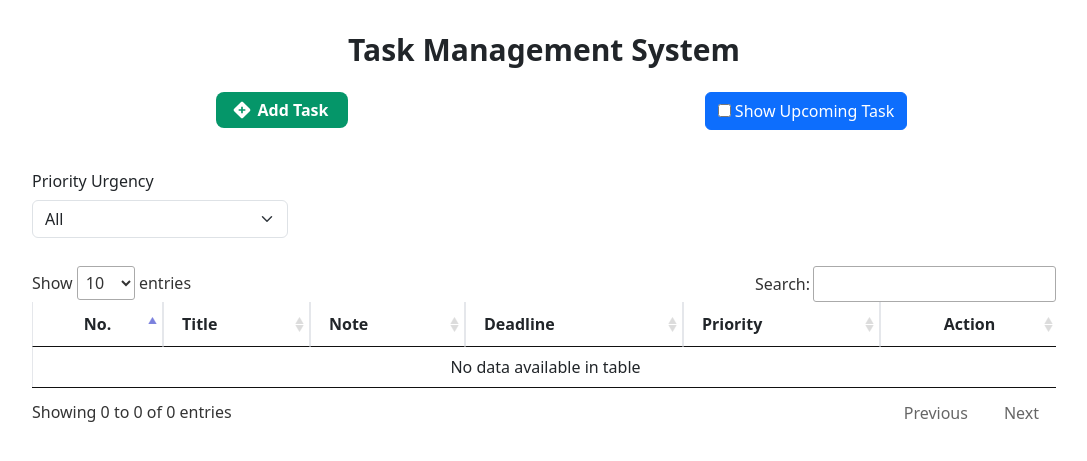
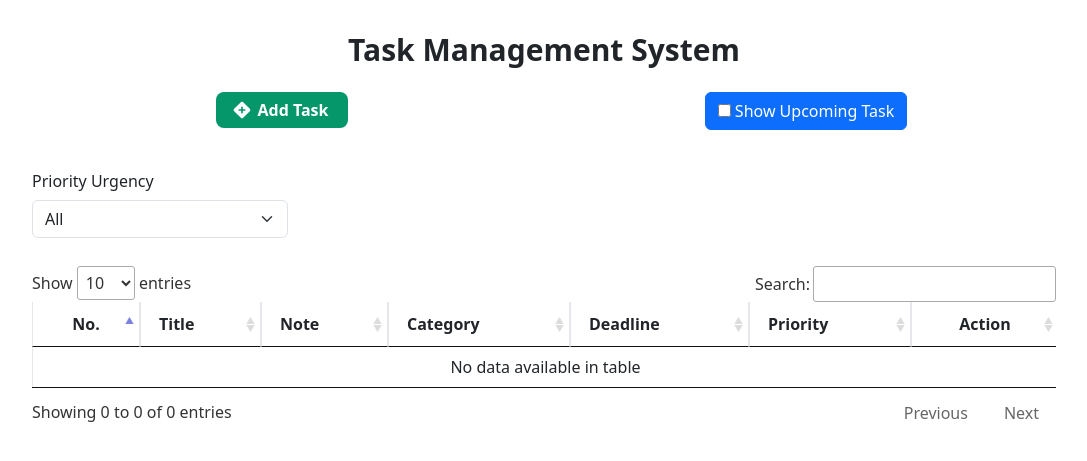
Before and after one commit to kukuhpradypta/progdas_flask_smt1, a Flask app: page / in a window 1280 px wide. Shown: the top 461 px of the page, without its empty margins (96-1183 px from the left). Run offline with Flask 3, Linux system fonts and the light colour scheme; data that the repository does not hold is empty; some libraries are stand-ins or nearby versions.

Commit message:
fix bug on low priority filter and add category and note on api result

```diff
--- a/app/home/api.py
+++ b/app/home/api.py
@@ -9,16 +9,17 @@ def add_task():
     try:
         data = request.get_json()
         title = data['title']
+        note = data['note']
         deadline = data['deadline']
         priority = data['priority']
         category = data['category'].lower()
 
         if category == "work":
-            task = WorkTask(None, title, deadline, priority)
+            task = WorkTask(None, title, note, deadline, priority)
         elif category == "study":
-            task = StudyTask(None, title, deadline, priority)
+            task = StudyTask(None, title, note, deadline, priority)
         elif category == "routine":
-            task = RoutineTask(None, title, deadline, priority)
+            task = RoutineTask(None, title, note, deadline, priority)
         else:
             return jsonify({"status": "failed", "message": "Invalid category!"}), 400
 
--- a/app/home/model.py
+++ b/app/home/model.py
@@ -3,9 +3,10 @@ from datetime import datetime
 
 # Abstract class
 class Task(ABC):
-    def __init__(self, id, title, deadline, priority):
+    def __init__(self, id, title, note, deadline, priority):
         self.id = id
         self.title = title
+        self.note = note
         self.deadline = deadline
         self.priority = priority
 
@@ -16,15 +17,15 @@ class Task(ABC):
 # Subclasses
 class WorkTask(Task):
     def display_task(self):
-        return f"[WORK] {self.title} | Deadline: {self.deadline} | Priority: {self.priority}"
+        return f"[WORK] {self.title} | Note: {self.note} | Deadline: {self.deadline} | Priority: {self.priority}"
 
 class StudyTask(Task):
     def display_task(self):
-        return f"[STUDY] {self.title} | Deadline: {self.deadline} | Priority: {self.priority}"
+        return f"[STUDY] {self.title} | Note: {self.note} | Deadline: {self.deadline} | Priority: {self.priority}"
 
 class RoutineTask(Task):
     def display_task(self):
-        return f"[ROUTINE] {self.title} | Deadline: {self.deadline} | Priority: {self.priority}"
+        return f"[ROUTINE] {self.title} | Note: {self.note} | Deadline: {self.deadline} | Priority: {self.priority}"
 
 # Task Manager class
 class TaskManager:
@@ -57,6 +58,7 @@ class TaskManager:
                 "id": task.id,
                 "category": task.__class__.__name__.replace("Task", ""),
                 "title": task.title,
+                "note": task.note,
                 "deadline": task.deadline,
                 "priority": task.priority
             }
@@ -71,6 +73,7 @@ class TaskManager:
                 "id": task.id,
                 "category": task.__class__.__name__.replace("Task", ""),  # Mendapatkan nama class
                 "title": task.title,
+                "note": task.note,
                 "deadline": task.deadline,
                 "priority": task.priority
             }
@@ -80,16 +83,16 @@ class TaskManager:
 
     def priority_tasks(self, priority):
         """Mengembalikan tasks yang deadline-nya lebih dari waktu saat ini dan sesuai priority."""
-        now = datetime.now()
         filtered_tasks = [
             {
                 "id": task.id,
                 "category": task.__class__.__name__.replace("Task", ""),  # Mendapatkan nama class
                 "title": task.title,
+                "note": task.note,
                 "deadline": task.deadline,
                 "priority": task.priority
             }
             for task in self.tasks
-            if datetime.strptime(task.deadline, '%Y-%m-%d') > now and (priority == "all" or task.priority.lower() == priority.lower())
+            if (priority == "all" or task.priority.lower() == priority.lower())
         ]
         return filtered_tasks
--- a/app/static/js/home.js
+++ b/app/static/js/home.js
@@ -33,7 +33,8 @@ function getTask(type) {
           return json.tasks.map((task, index) => ({
             no: index + 1,
             title: task.title,
-            note: '-',
+            note: task.note,
+            category: task.category,
             deadline: new Date(task.deadline).toLocaleDateString(),
             priority: task.priority,
             action: `
@@ -62,7 +63,7 @@ function getTask(type) {
         }
       },
     },
-    columns: [{ data: 'no', className: 'text-center' }, { data: 'title' }, { data: 'note' }, { data: 'deadline' }, { data: 'priority' }, { data: 'action', className: 'text-center' }],
+    columns: [{ data: 'no', className: 'text-center' }, { data: 'title' }, { data: 'note' }, { data: 'category' }, { data: 'deadline' }, { data: 'priority' }, { data: 'action', className: 'text-center' }],
     drawCallback: function () {
       // Tambahkan event listener pada tombol delete setelah tabel selesai dirender
       $('.deleteTask').on('click', function () {
@@ -77,11 +78,12 @@ $('.modal-footer button').on('click', function () {
   // Ambil data dari form
   const title = $('#title').val();
   const note = $('#note').val();
+  const category = $('#category').val();
   const deadline = $('#deadline').val();
   const priority = $('#priority').val();
 
   // Validasi input
-  if (!title || !deadline || priority === 'Select One') {
+  if (!title || !deadline || priority === 'Select One' || category === 'Select One') {
     alert('Please fill all required fields!');
     return;
   }
@@ -89,9 +91,10 @@ $('.modal-footer button').on('click', function () {
   // Data yang akan dikirim ke API
   const taskData = {
     title: title,
+    note: note,
     deadline: deadline,
     priority: priority,
-    category: 'Work', // Tambahkan kategori default jika tidak ada input kategori
+    category: category,
   };
 
   // Hit API
@@ -107,6 +110,7 @@ $('.modal-footer button').on('click', function () {
         // Bersihkan form
         $('#title').val('');
         $('#note').val('');
+        $('#category').val('Select One');
         $('#deadline').val('');
         $('#priority').val('Select One');
 
--- a/app/templates/home.html
+++ b/app/templates/home.html
@@ -18,13 +18,22 @@
               <textarea id="note" class="form-control" rows="4"></textarea>
             </div>
             <div class="mb-3">
+              <label for="category" class="col-form-label font-medium">Category</label>
+              <select class="form-select" id="category" required>
+                <option value="Select One" selected readonly disabled>Select One</option>
+                <option value="work">Work</option>
+                <option value="study">Study</option>
+                <option value="routine">Routine</option>
+              </select>
+            </div>
+            <div class="mb-3">
               <label for="deadline" class="col-form-label font-medium">Deadline<span class="text-rose-500">*</span></label>
               <input type="date" class="form-control" id="deadline" required />
             </div>
             <div class="mb-3">
               <label for="priority" class="col-form-label font-medium">Priority Urgency<span class="text-rose-500">*</span></label>
               <select class="form-select" id="priority" required>
-                <option selected>Select One</option>
+                <option value="Select One" selected readonly disabled>Select One</option>
                 <option value="low">Low</option>
                 <option value="medium">Medium</option>
                 <option value="high">High</option>
@@ -73,6 +82,7 @@
             <th class="text-center">No.</th>
             <th class="text-start">Title</th>
             <th class="text-start">Note</th>
+            <th class="text-start">Category</th>
             <th class="text-start">Deadline</th>
             <th class="text-start">Priority</th>
             <th class="text-center">Action</th>
```
